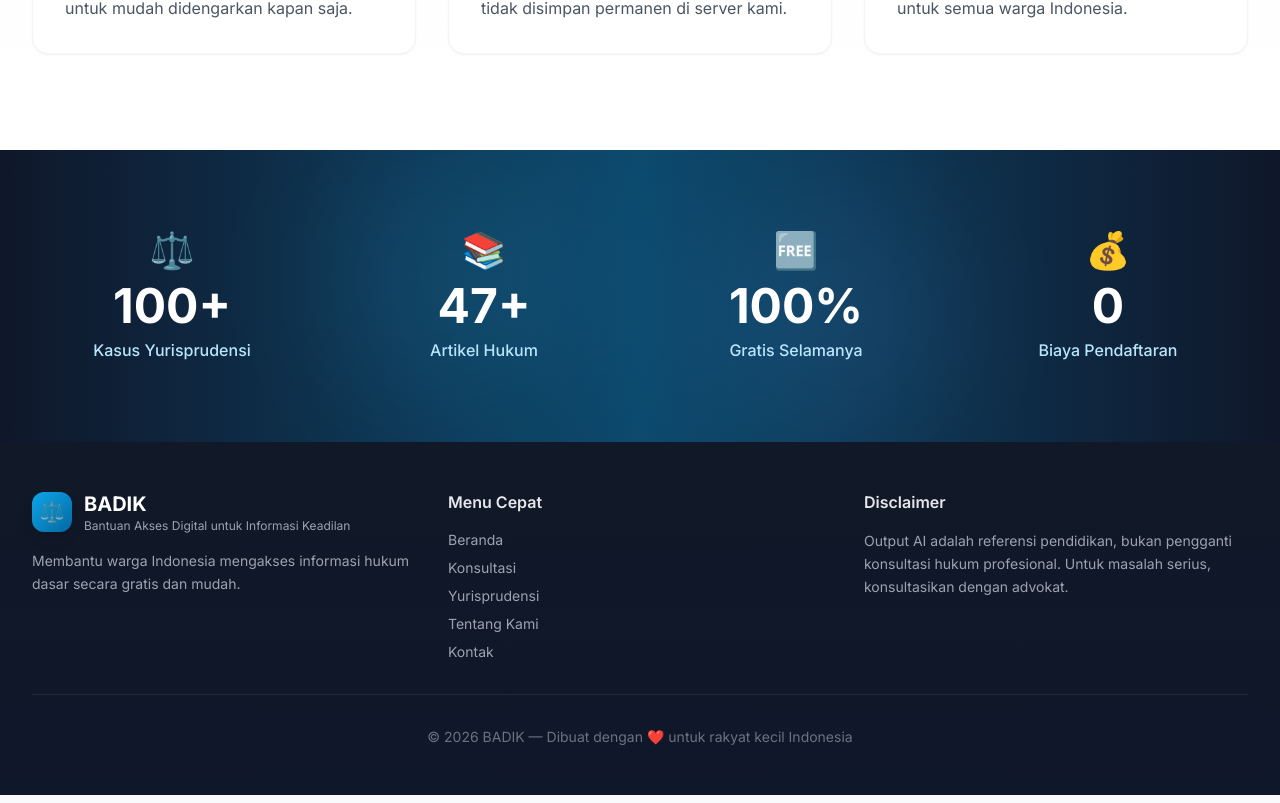
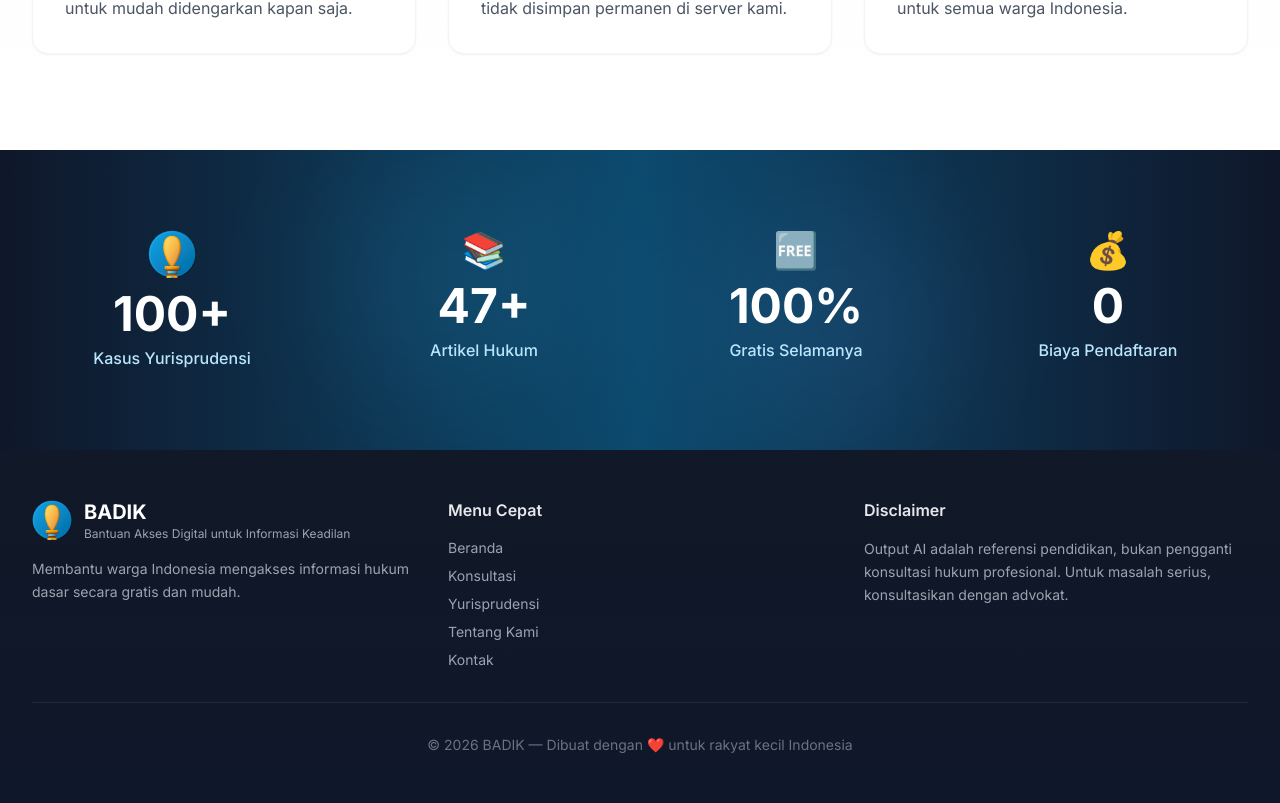
Before and after one commit to cecemeri48-beep/yuradvise, a Next.js app: page / in a window 1280 px wide. Shown: the part 1604-2407 px from the top of the page. Built offline with nearby package versions, Linux system fonts and the light colour scheme.

Commit message:
feat: replace all ⚖️ emojis with BADIK dagger logo component
- Created reusable LogoIcon component with new BADIK dagger SVG
- Updated HeroSection, StatsSection, FeaturesSection, Footer
- Replaced legacy scales of justice with proper BADIK branding

```diff
--- a/components/FeaturesSection.tsx
+++ b/components/FeaturesSection.tsx
@@ -1,6 +1,8 @@
+import LogoIcon from './LogoIcon'
+
 const features = [
   {
-    icon: '⚖️',
+    icon: <LogoIcon className="w-8 h-8" />,
     title: 'Yurisprudensi Indonesia',
     description: 'Database 100+ kasus yurisprudensi MA dan MK terkait penangkapan, kekerasan, dan HAM.',
     color: 'from-blue-500 to-cyan-500',
--- a/components/Footer.tsx
+++ b/components/Footer.tsx
@@ -1,3 +1,5 @@
+import LogoIcon from './LogoIcon'
+
 export default function Footer() {
   return (
     <footer className="bg-gradient-to-b from-gray-900 to-slate-900 text-white">
@@ -6,9 +8,7 @@ export default function Footer() {
           {/* Brand */}
           <div>
             <div className="flex items-center gap-3 mb-4">
-              <div className="w-10 h-10 bg-gradient-to-br from-primary-500 to-primary-700 rounded-xl flex items-center justify-center text-xl shadow-lg">
-                ⚖️
-              </div>
+              <LogoIcon className="w-10 h-10" />
               <div>
                 <h3 className="text-xl font-bold">BADIK</h3>
                 <p className="text-xs text-gray-400">Bantuan Akses Digital untuk Informasi Keadilan</p>
--- a/components/HeroSection.tsx
+++ b/components/HeroSection.tsx
@@ -1,3 +1,5 @@
+import LogoIcon from './LogoIcon'
+
 export default function HeroSection() {
   return (
     <section className="relative min-h-[90vh] flex items-center overflow-hidden">
@@ -83,9 +85,7 @@ export default function HeroSection() {
               {/* Main card */}
               <div className="w-80 bg-white/10 backdrop-blur-md border border-white/20 rounded-3xl p-6 shadow-2xl">
                 <div className="flex items-center gap-3 mb-4">
-                  <div className="w-12 h-12 bg-gradient-to-br from-primary-400 to-primary-600 rounded-2xl flex items-center justify-center text-2xl">
-                    ⚖️
-                  </div>
+                  <LogoIcon className="w-12 h-12" />
                   <div>
                     <p className="text-white font-semibold">BADIK</p>
                     <p className="text-gray-400 text-sm">Bantuan Akses Digital untuk Informasi Keadilan</p>
--- /dev/null
+++ b/components/LogoIcon.tsx
@@ -0,0 +1,78 @@
+export default function LogoIcon({ className = 'w-12 h-12' }: { className?: string }) {
+  return (
+    <div className={className}>
+      <svg xmlns="http://www.w3.org/2000/svg" viewBox="0 0 512 512" className="w-full h-full">
+        <defs>
+          <linearGradient id="bgGrad" x1="0%" y1="0%" x2="100%" y2="100%">
+            <stop offset="0%" stopColor="#0ea5e9"/>
+            <stop offset="100%" stopColor="#0369a1"/>
+          </linearGradient>
+          <linearGradient id="bladeGrad" x1="0%" y1="0%" x2="100%" y2="100%">
+            <stop offset="0%" stopColor="#fcd34d"/>
+            <stop offset="25%" stopColor="#fbbf24"/>
+            <stop offset="50%" stopColor="#f59e0b"/>
+            <stop offset="75%" stopColor="#d97706"/>
+            <stop offset="100%" stopColor="#b45309"/>
+          </linearGradient>
+          <linearGradient id="handleGrad" x1="0%" y1="0%" x2="100%" y2="100%">
+            <stop offset="0%" stopColor="#d97706"/>
+            <stop offset="100%" stopColor="#92400e"/>
+          </linearGradient>
+          <linearGradient id="bandGrad" x1="0%" y1="0%" x2="100%" y2="0%">
+            <stop offset="0%" stopColor="#7dd3fc"/>
+            <stop offset="50%" stopColor="#38bdf8"/>
+            <stop offset="100%" stopColor="#0284c7"/>
+          </linearGradient>
+          <filter id="shadow3D" x="-30%" y="-30%" width="160%" height="160%">
+            <feDropShadow dx="6" dy="8" stdDeviation="6" flood-color="#000" flood-opacity="0.4"/>
+          </filter>
+        </defs>
+
+        <circle cx="256" cy="256" r="248" fill="url(#bgGrad)" filter="url(#shadow3D)"/>
+        <circle cx="256" cy="256" r="235" fill="none" stroke="url(#bandGrad)" stroke-width="3" opacity="0.6"/>
+
+        {/* Blade */}
+        <path d="M 256 60 Q 320 60 340 120 Q 360 180 340 250 Q 320 320 280 380 L 260 400 L 252 420 L 240 400 L 232 380 Q 192 320 172 250 Q 152 180 172 120 Q 192 60 256 60 Z"
+              fill="url(#bladeGrad)" stroke="#92400e" stroke-width="2"/>
+
+        {/* Blade highlight */}
+        <path d="M 256 75 Q 305 75 325 125 Q 340 180 325 245 Q 310 310 270 370 L 256 390 L 242 370 Q 202 310 187 245 Q 172 180 187 125 Q 207 75 256 75 Z"
+              fill="rgba(255,255,255,0.25)"/>
+
+        {/* Handle */}
+        <path d="M 220 400 L 292 400 Q 310 400 310 415 L 310 470 Q 310 485 292 485 L 220 485 Q 202 485 202 470 L 202 415 Q 202 400 220 400 Z"
+              fill="url(#handleGrad)" stroke="#78350f" stroke-width="2"/>
+
+        {/* Grip lines */}
+        <line x1="215" y1="415" x2="297" y2="415" stroke="#78350f" stroke-width="3" stroke-linecap="round"/>
+        <line x1="212" y1="435" x2="300" y2="435" stroke="#78350f" stroke-width="3" stroke-linecap="round"/>
+        <line x1="210" y1="455" x2="302" y2="455" stroke="#78350f" stroke-width="3" stroke-linecap="round"/>
+        <line x1="208" y1="470" x2="304" y2="470" stroke="#78350f" stroke-width="3" stroke-linecap="round"/>
+
+        {/* Blue band */}
+        <rect x="210" y="438" width="92" height="22" rx="4" fill="url(#bandGrad)" filter="url(#shadow3D)"/>
+
+        {/* Pommel */}
+        <path d="M 215 485 L 297 485 Q 315 485 315 500 L 315 515 Q 315 530 297 530 L 215 530 Q 197 530 197 515 L 197 500 Q 197 485 215 485 Z"
+              fill="url(#bladeGrad)" stroke="#92400e" stroke-width="2"/>
+
+        {/* Center gem */}
+        <circle cx="256" cy="507" r="14" fill="url(#bandGrad)" filter="url(#shadow3D)"/>
+        <circle cx="256" cy="507" r="8" fill="#0ea5e9"/>
+
+        {/* Guard */}
+        <path d="M 190 385 L 322 385 Q 335 385 335 395 L 335 410 Q 335 420 322 420 L 190 420 Q 177 420 177 410 L 177 395 Q 177 385 190 385 Z"
+              fill="url(#bladeGrad)" stroke="#92400e" stroke-width="2" filter="url(#shadow3D)"/>
+
+        {/* Rivets */}
+        <circle cx="195" cy="405" r="6" fill="#92400e"/>
+        <circle cx="195" cy="405" r="3" fill="#fbbf24"/>
+        <circle cx="317" cy="405" r="6" fill="#92400e"/>
+        <circle cx="317" cy="405" r="3" fill="#fbbf24"/>
+
+        {/* Text */}
+        <text x="256" y="590" text-anchor="middle" fontFamily="Arial Black, Arial, sans-serif" fontSize="48" fontWeight="900" fill="#ffffff">BADIK</text>
+      </svg>
+    </div>
+  )
+}
--- a/components/StatsSection.tsx
+++ b/components/StatsSection.tsx
@@ -1,12 +1,13 @@
 'use client'
 
 import { useEffect, useState } from 'react'
+import LogoIcon from './LogoIcon'
 
 const stats = [
-  { value: 100, suffix: '+', label: 'Kasus Yurisprudensi', icon: '⚖️' },
-  { value: 47, suffix: '+', label: 'Artikel Hukum', icon: '📚' },
-  { value: 100, suffix: '%', label: 'Gratis Selamanya', icon: '🆓' },
-  { value: 0, suffix: '', label: 'Biaya Pendaftaran', icon: '💰' },
+  { value: 100, suffix: '+', label: 'Kasus Yurisprudensi', icon: 'cases' },
+  { value: 47, suffix: '+', label: 'Artikel Hukum', icon: 'books' },
+  { value: 100, suffix: '%', label: 'Gratis Selamanya', icon: 'free' },
+  { value: 0, suffix: '', label: 'Biaya Pendaftaran', icon: 'money' },
 ]
 
 export default function StatsSection() {
@@ -41,8 +42,16 @@ export default function StatsSection() {
         <div className="grid grid-cols-2 md:grid-cols-4 gap-8">
           {stats.map((stat, index) => (
             <div key={index} className="text-center group">
-              <div className="text-4xl mb-3 group-hover:scale-110 transition-transform duration-300">
-                {stat.icon}
+              <div className="mb-3 flex justify-center">
+                {stat.icon === 'cases' ? (
+                  <LogoIcon className="w-12 h-12 group-hover:scale-110 transition-transform duration-300" />
+                ) : (
+                  <span className="text-4xl group-hover:scale-110 transition-transform duration-300">
+                    {stat.icon === 'books' && '📚'}
+                    {stat.icon === 'free' && '🆓'}
+                    {stat.icon === 'money' && '💰'}
+                  </span>
+                )}
               </div>
               <div className="text-4xl md:text-5xl font-bold text-white mb-2">
                 {counts[index]}{stat.suffix}
```
